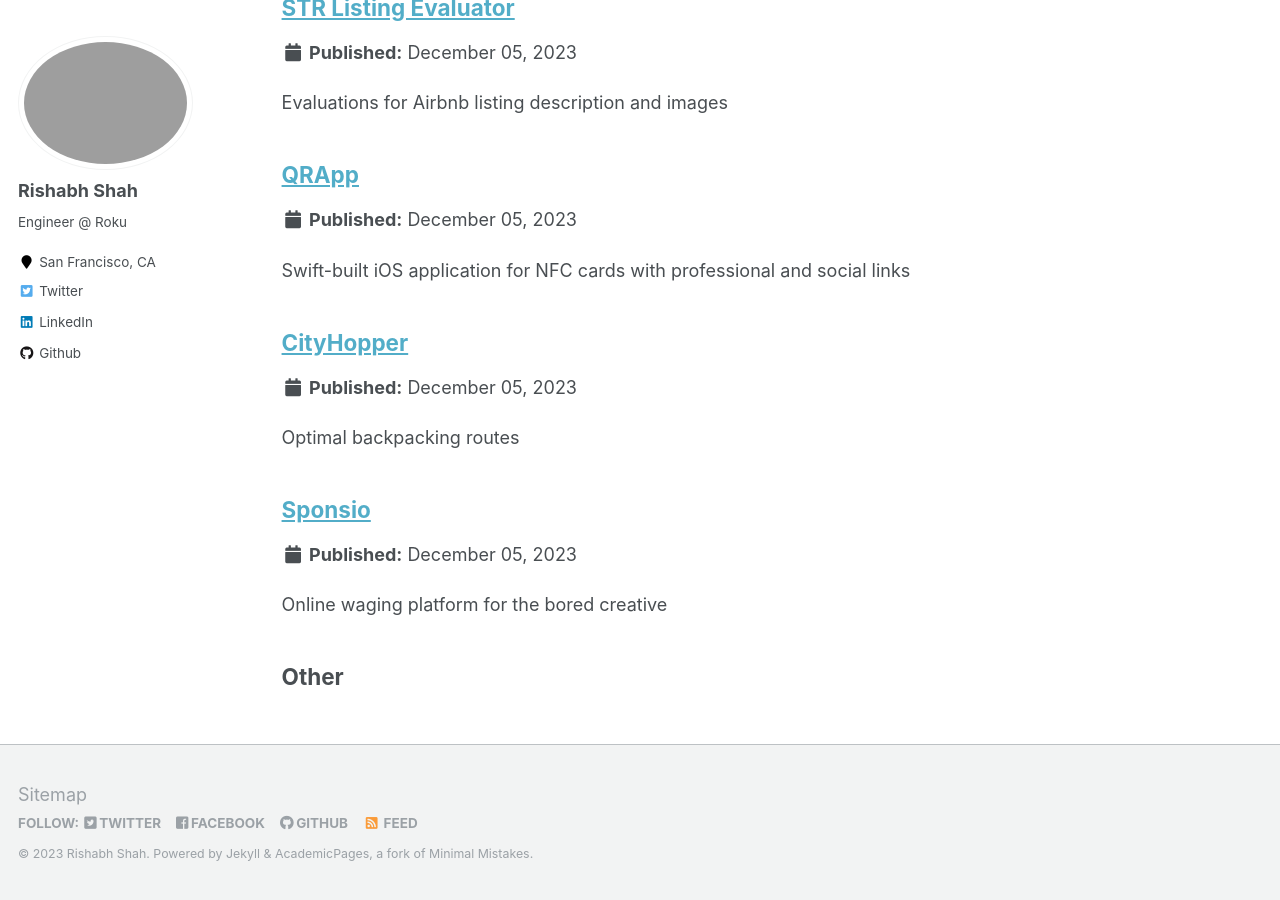
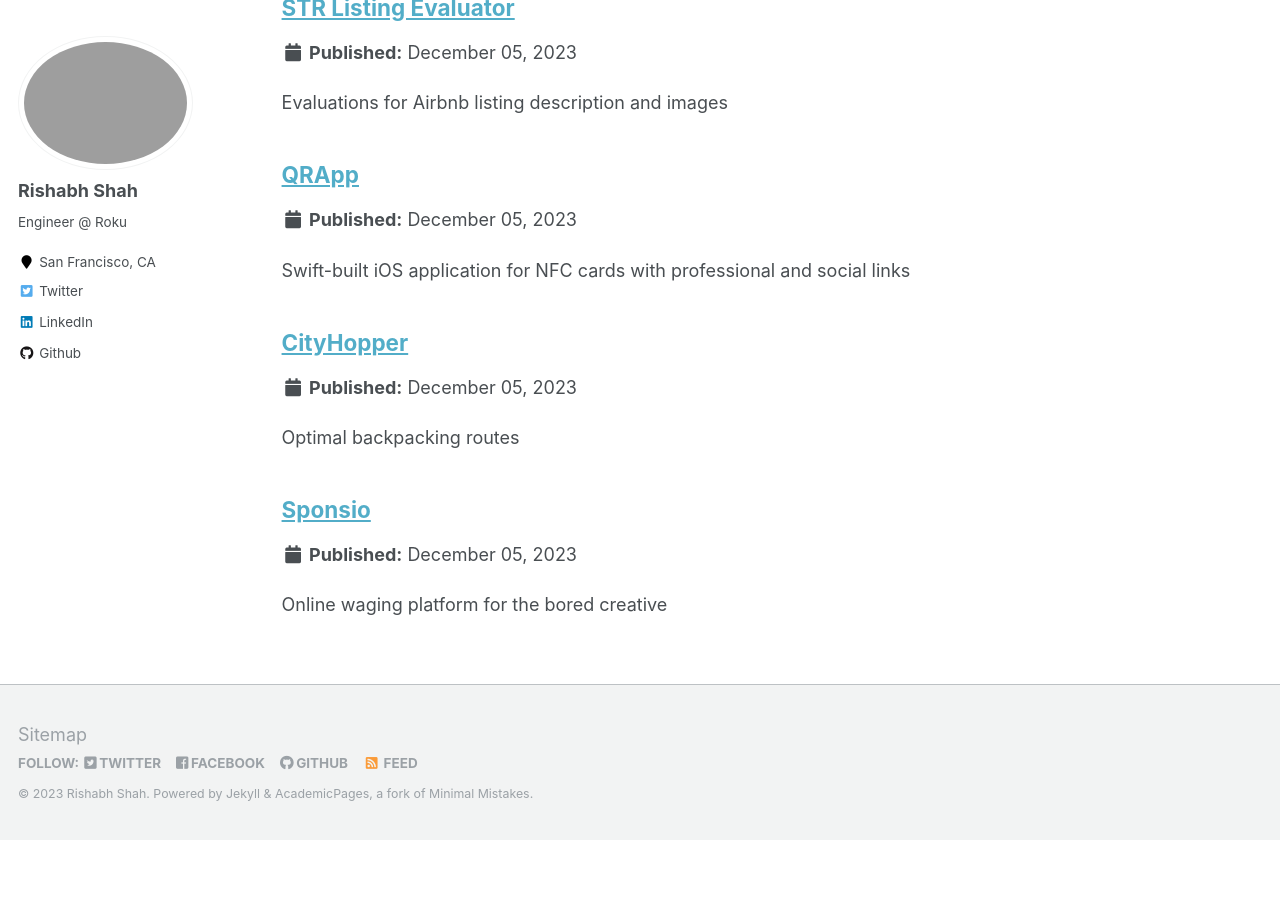
Before and after one commit to shahrishabh7/shahrishabh7.github.io, a Jekyll site: the page built from _pages/portfolio.html, in a window 1280 px wide and 900 px high, scrolled down 604 px. Built offline with Jekyll 4.4.1, drawn with Linux system fonts in a browser that asks for light colours; after the commit the page ends 1444 px from its top, so only the background shows below that.

Commit message:
remove other

```diff
--- a/_pages/portfolio.html
+++ b/_pages/portfolio.html
@@ -12,7 +12,7 @@ author_profile: true
   {% include archive-single.html %}
 {% endfor %}
 
-<h2>Other</h2>
+<!-- <h2>Other</h2>
 {% for post in site.art %}
   {% include archive-single.html %}
-{% endfor %}
+{% endfor %} -->
```
